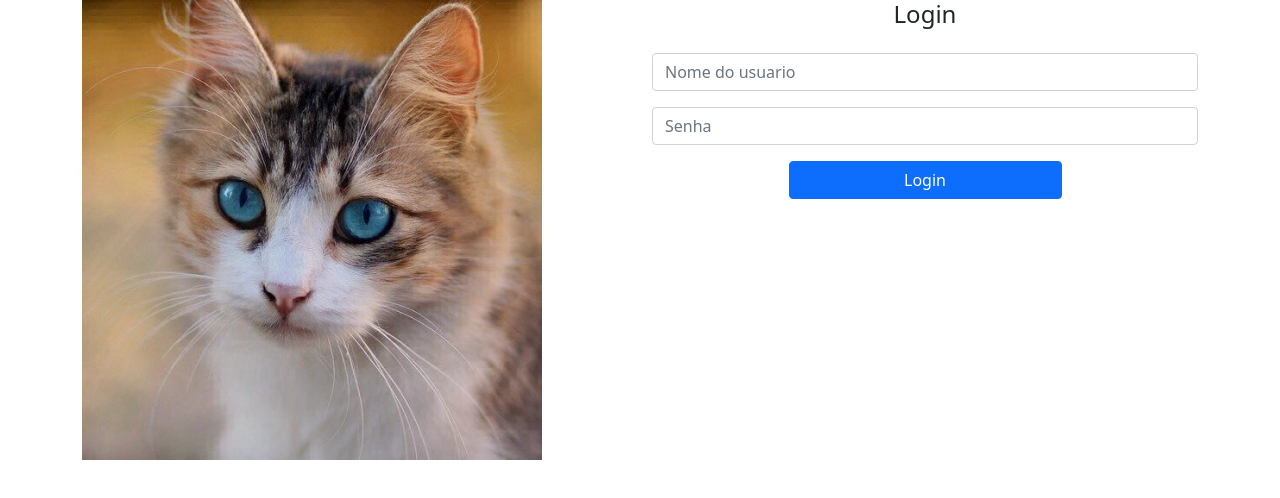
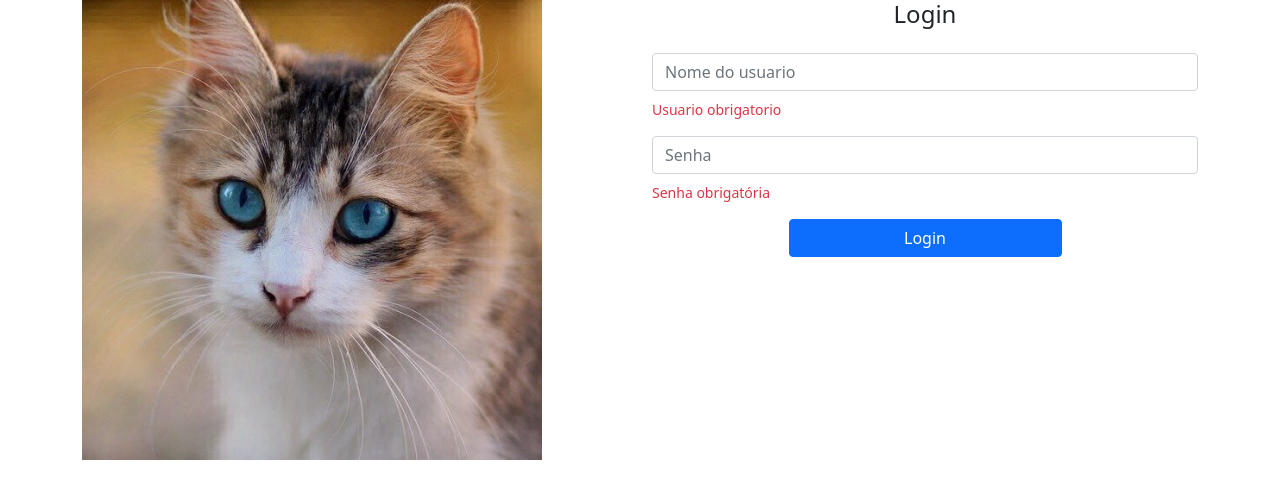
Before and after one commit to rcdomingos/gatitobook-angular, an Angular app: page /home in a window 1280 px wide. Shown: the top 498 px of the page. Built offline with nearby package versions, Linux system fonts and the light colour scheme.

Commit message:
added field validation

```diff
--- a/src/app/home/home.module.ts
+++ b/src/app/home/home.module.ts
@@ -5,10 +5,11 @@ import { HomeRoutingModule } from './home-routing.module';
 import { HomeComponent } from './home.component';
 import { LoginComponent } from './login/login.component';
 import { FormsModule } from '@angular/forms';
+import { MensagemModule } from '../componentes/mensagem/mensagem.module';
 
 @NgModule({
   declarations: [HomeComponent, LoginComponent],
-  imports: [CommonModule, HomeRoutingModule, FormsModule],
+  imports: [CommonModule, HomeRoutingModule, FormsModule, MensagemModule],
   exports: [HomeComponent],
 })
 export class HomeModule {}
--- a/src/app/home/login/login.component.html
+++ b/src/app/home/login/login.component.html
@@ -8,7 +8,13 @@
       placeholder="Nome do usuario"
       name="usuario"
       [(ngModel)]="usuario"
+      #campoUsuario="ngModel"
+      required
     />
+    <app-mensagem
+      *ngIf="campoUsuario.invalid"
+      mensagem="Usuario obrigatorio"
+    ></app-mensagem>
   </div>
   <div class="mb-3">
     <input
@@ -17,7 +23,13 @@
       placeholder="Senha"
       name="senha"
       [(ngModel)]="senha"
+      #campoSenha="ngModel"
+      required
     />
+    <app-mensagem
+      *ngIf="campoSenha.invalid"
+      mensagem="Senha obrigatória"
+    ></app-mensagem>
   </div>
   <div class="d-grid gap-2 col-6 mx-auto">
     <button class="btn btn-primary" type="submit">Login</button>
```
